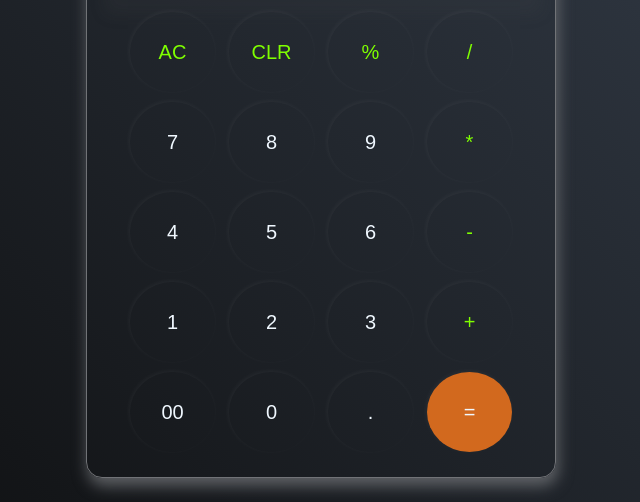
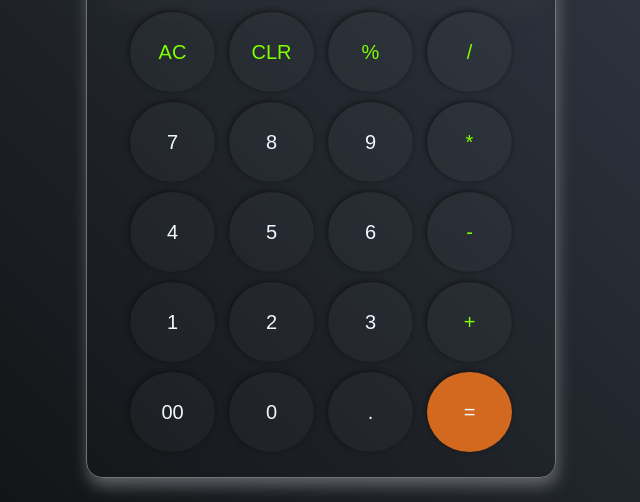
Before and after one commit to Kunalagarwal0912/Calculator, a plain HTML site: page index.html in a window 1280 px wide. Shown: the part 296-798 px from the top of the page, 319-959 px from the left. Drawn offline with Linux system fonts and the light colour scheme.

Commit message:
style updated

```diff
--- a/style.css
+++ b/style.css
@@ -52,13 +52,14 @@ button{
     border-radius: 50%;
     margin: 5px;
     color: aliceblue;
-    background-color: transparent;
+    background-color: rgba(211, 211, 211, 0.032);
     cursor: pointer;
     font-size: 20px;
-    box-shadow: -1px -1px 5px rgba(255, 255, 255, 0.05);
+    box-shadow: -1px -1px 5px rgba(15, 14, 14, 0.8);
 }
 .equal{
     background-color: chocolate;
+    box-shadow: -1px -1px 5px rgb(15, 14, 14,0.8);
 }
 .op_color{
     color: chartreuse;
```
